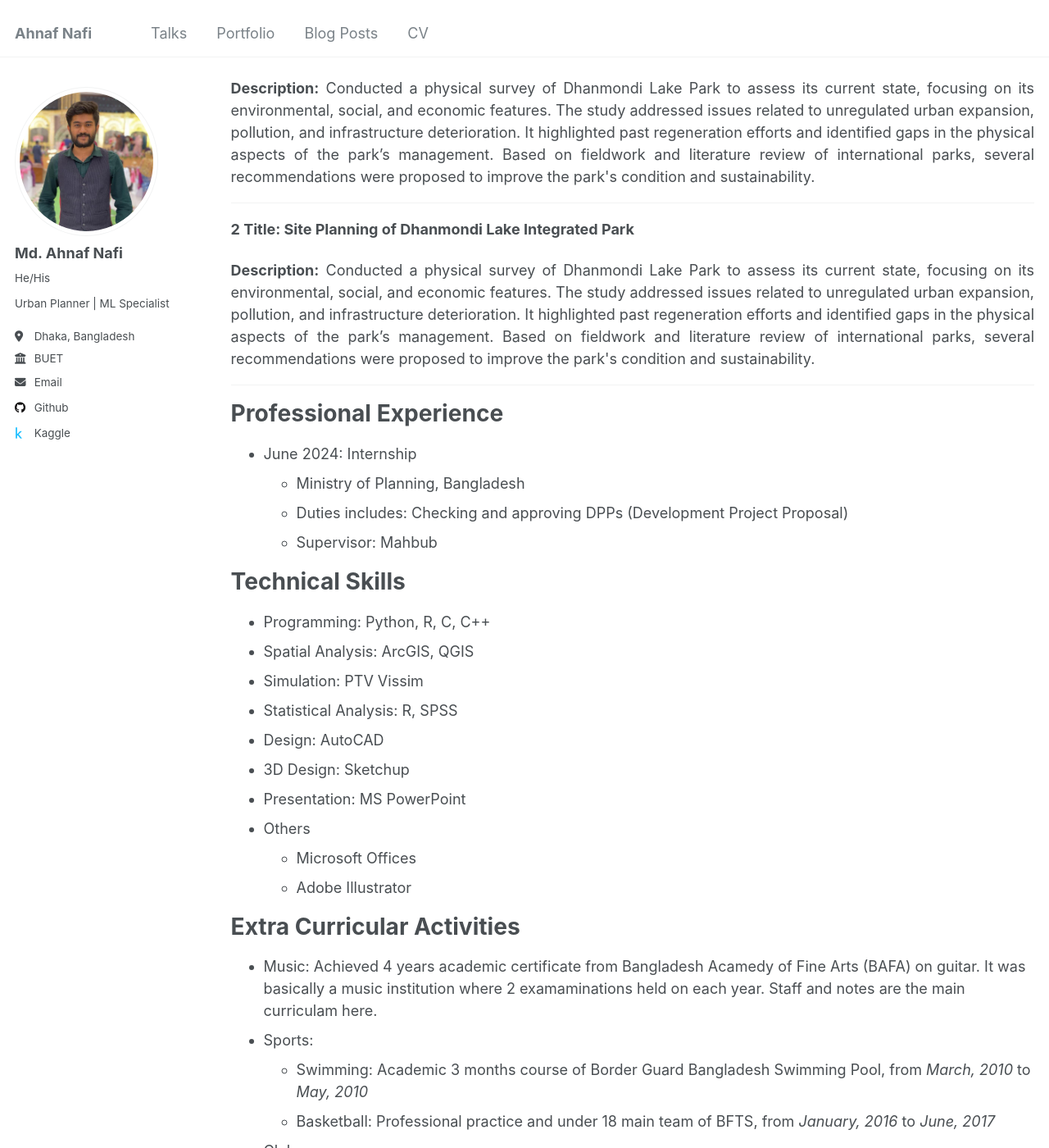
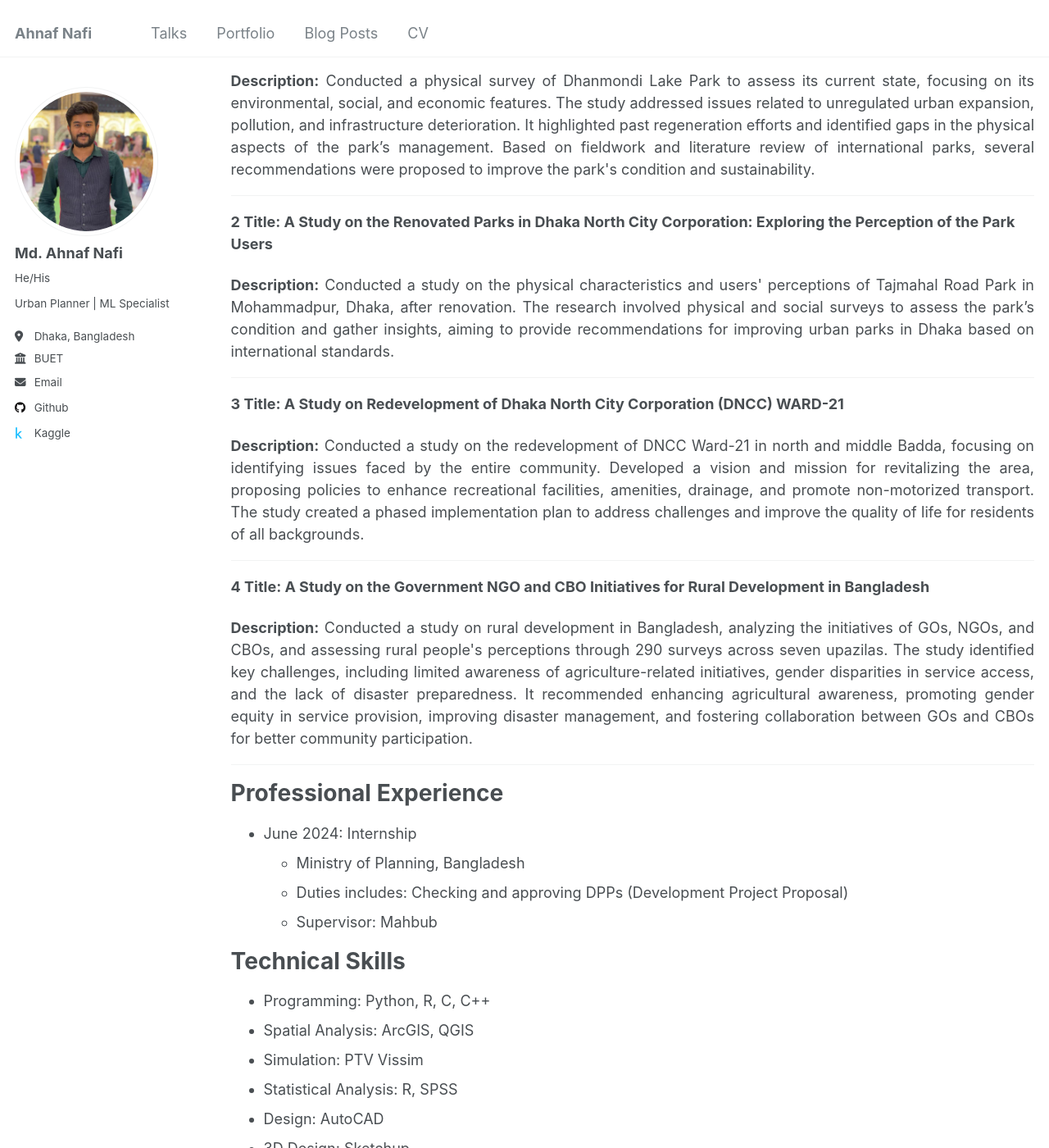
Before and after one commit to NafixData/ahnafnafi, a Jekyll site: the page built from _pages/cv.md, in a window 1280 px wide and 1400 px high, scrolled down 978 px. Shown: the whole window at 82% size. Built offline with Jekyll 4.4.1, drawn with Linux system fonts in a browser that asks for light colours.

Commit message:
Update cv.md

```diff
--- a/_pages/cv.md
+++ b/_pages/cv.md
@@ -33,9 +33,9 @@ Publications
 ## 1. Undergraduate Thesis
 **Thesis Title:** Deep Learning-Based Prediction of Development Phases and Their Impact on Air Quality in the Dhaka Metropolitan Region(_2025_)
 **Supervisor:** Dr. Dipita Hossain; Assosiate Professor, Department of Urban and Regional Planning
+   <div style="text-align: justify;">
      <b>Description:</b> This study investigates the impact of urban development on air quality in Dhaka using deep learning and sky images. A predictive model, built on the ResNet-50 architecture, classifies urban areas based on their development phases and air quality levels, achieving 93% classification accuracy. The study also creates a novel image database (Infra-Nafi) for air quality prediction. Findings suggest a strong correlation between urban development and elevated PM 2.5 and PM 10 levels, with a recommendation to incorporate green infrastructure and raise public awareness to mitigate air pollution.
-
-<br>
+   </div>
 <br>
 
 Projects
@@ -49,14 +49,30 @@ Projects
 
 -------------------------------
 
-**2 Title: Site Planning of Dhanmondi Lake Integrated Park**
+**2 Title: A Study on the Renovated Parks in Dhaka North City Corporation: Exploring the Perception of the Park Users**
    <div style="text-align: justify;">
-     <b>Description:</b> Conducted a physical survey of Dhanmondi Lake Park to assess its current state, focusing on its environmental, social, and economic features. The study addressed issues related to
-     unregulated urban expansion, pollution, and infrastructure deterioration. It highlighted past regeneration efforts and identified gaps in the physical aspects of the park’s management. Based on fieldwork and
-     literature review of international parks, several recommendations were proposed to improve the park's condition and sustainability.
+     <b>Description:</b> Conducted a study on the physical characteristics and users' perceptions of Tajmahal Road Park in Mohammadpur, Dhaka, after renovation. The research involved physical and social surveys        to assess the park’s condition and gather insights, aiming to provide recommendations for improving urban parks in Dhaka based on international standards.
    </div>
 
 -------------------------------
+
+**3 Title: A Study on Redevelopment of Dhaka North City Corporation (DNCC) WARD-21**
+   <div style="text-align: justify;">
+     <b>Description:</b> Conducted a study on the redevelopment of DNCC Ward-21 in north and middle Badda, focusing on identifying issues faced by the entire community. Developed a vision and mission for
+     revitalizing the area, proposing policies to enhance recreational facilities, amenities, drainage, and promote non-motorized transport. The study created a phased implementation plan to address challenges        and improve the quality of life for residents of all backgrounds.
+   </div>
+
+-------------------------------
+
+**4 Title: A Study on the Government NGO and CBO Initiatives for Rural Development in Bangladesh**
+   <div style="text-align: justify;">
+     <b>Description:</b> Conducted a study on rural development in Bangladesh, analyzing the initiatives of GOs, NGOs, and CBOs, and assessing rural people's perceptions through 290 surveys across seven
+     upazilas. The study identified key challenges, including limited awareness of agriculture-related initiatives, gender disparities in service access, and the lack of disaster preparedness. It recommended
+     enhancing agricultural awareness, promoting gender equity in service provision, improving disaster management, and fostering collaboration between GOs and CBOs for better community participation.
+   </div>
+
+-------------------------------
+
 
 Professional Experience
 ======
```
